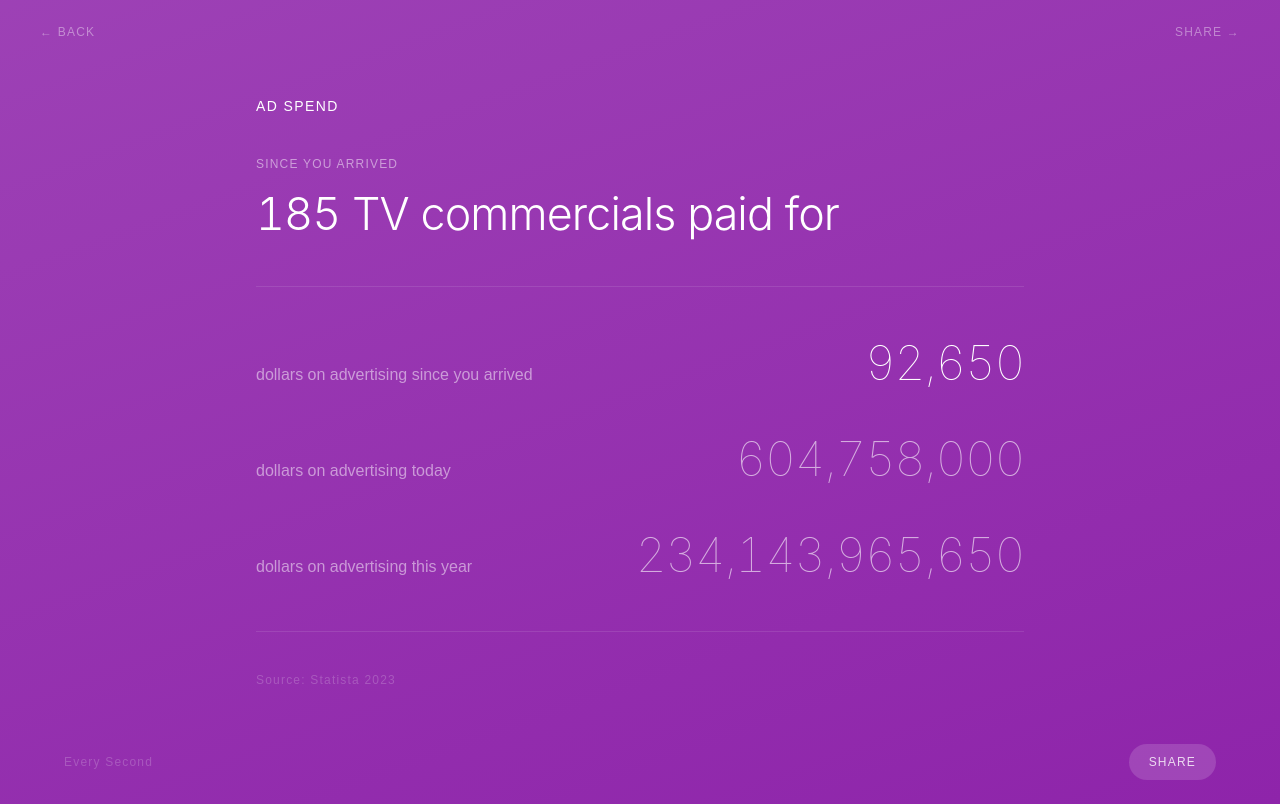
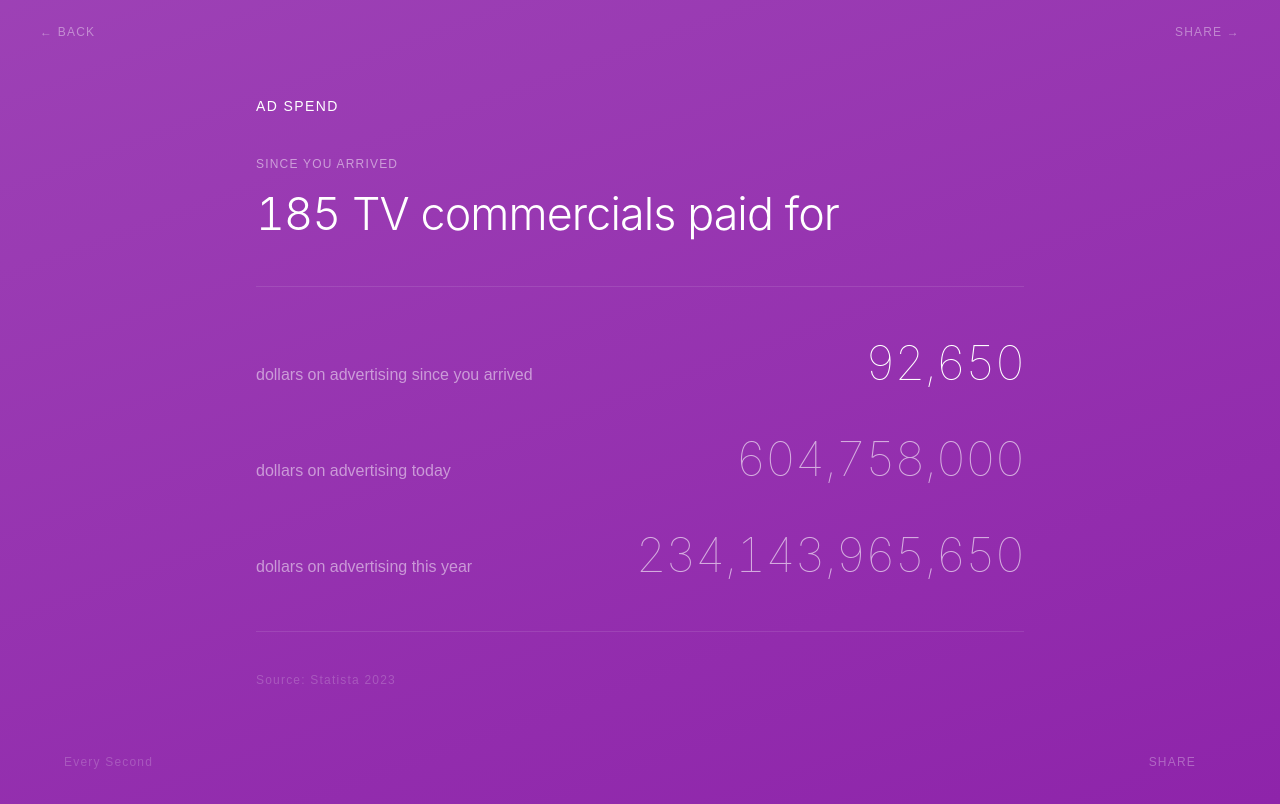
Before and after one commit to graciadavid/onesecond, a Next.js app: page /brand/ad-spend in a window 1280 px wide. Built offline with nearby package versions, Linux system fonts and the light colour scheme.

Commit message:
share button subtle

```diff
--- a/app/brand/[slug]/page.tsx
+++ b/app/brand/[slug]/page.tsx
@@ -152,7 +152,7 @@ export default function BrandPage({ params }: { params: Promise<{ slug: string }
         <p className="text-white/20 text-xs tracking-widest font-light">Every Second</p>
         <button onClick={handleShare}
           className="px-5 py-2.5 rounded-full text-xs tracking-widest uppercase font-medium transition-all"
-          style={{ background: "rgba(255,255,255,0.15)", color: "rgba(255,255,255,0.8)" }}>
+          style={{ background: "transparent", color: "rgba(255,255,255,0.3)" }}>
           {copied ? "✓ Copied" : "Share"}
         </button>
       </footer>
```
